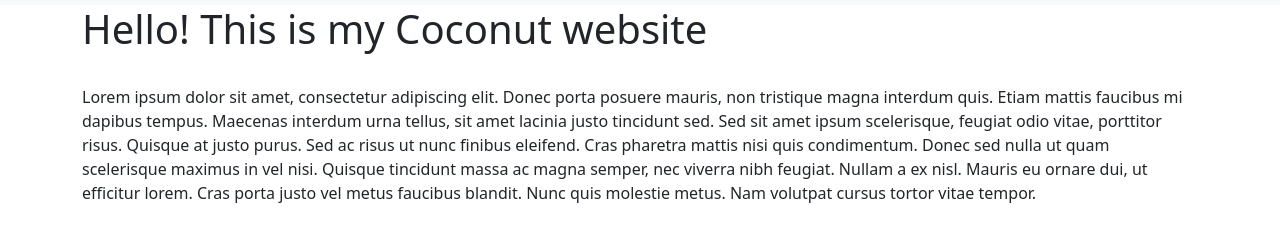
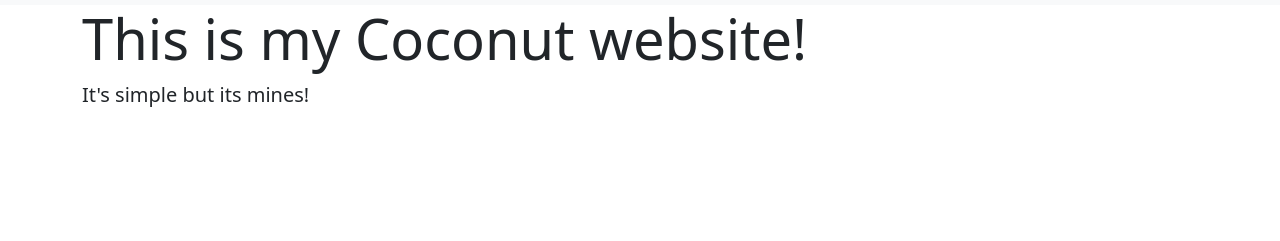
Before and after one commit to TurboTundra/Dummy-Stuff, a plain HTML site: page index.html in a window 1280 px wide. Shown: the part 67-308 px from the top of the page. Drawn offline with nearby package versions, Linux system fonts and the light colour scheme.

Commit message:
slight changes

```diff
--- a/index.html
+++ b/index.html
@@ -36,10 +36,12 @@
         </div>
       </nav>
 
-    <div class="container">
-    <h1>Hello! This is my Coconut website</h1>
-    <br>
-      <p>Lorem ipsum dolor sit amet, consectetur adipiscing elit. Donec porta posuere mauris, non tristique magna interdum quis. Etiam mattis faucibus mi dapibus tempus. Maecenas interdum urna tellus, sit amet lacinia justo tincidunt sed. Sed sit amet ipsum scelerisque, feugiat odio vitae, porttitor risus. Quisque at justo purus. Sed ac risus ut nunc finibus eleifend. Cras pharetra mattis nisi quis condimentum. Donec sed nulla ut quam scelerisque maximus in vel nisi. Quisque tincidunt massa ac magna semper, nec viverra nibh feugiat. Nullam a ex nisl. Mauris eu ornare dui, ut efficitur lorem. Cras porta justo vel metus faucibus blandit. Nunc quis molestie metus. Nam volutpat cursus tortor vitae tempor.</p>
+      <div class="jumbotron jumbotron-fluid">
+        <div class="container">
+          <h1 class="display-4">This is my Coconut website!</h1>
+          <p class="lead">It's simple but its mines!</p>
+        </div>
+      </div>
 
    <!-- Optional JavaScript; choose one of the two! -->
 
```
